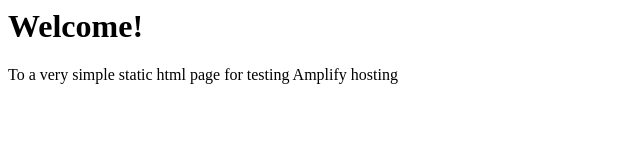
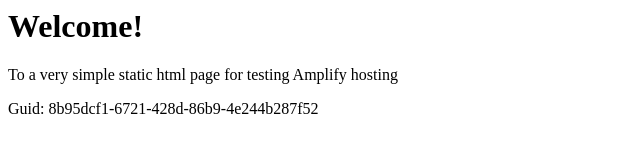
Before and after one commit to aws-aemilia-cdg/Github-PR-Commit-Integration-Test-DoNotTouch-Gith-OKSLNVO2-v1-preprod-eu-west-3, a website: page src/index.html in a window 1280 px wide. Shown: the whole page, without its empty margins (0-640 px from the left). Drawn offline with Linux system fonts and the light colour scheme.

Commit message:
commit from integ tests

```diff
--- a/src/index.html
+++ b/src/index.html
@@ -1,3 +1,5 @@
+
+
 <html lang="en">
 
 <head>
@@ -10,6 +12,6 @@
 <body>
     <h1>Welcome!</h1>
     <p>To a very simple static html page for testing Amplify hosting</p>
-</body>
+    <p>Guid: 8b95dcf1-6721-428d-86b9-4e244b287f52</p></body>
 
 </html>
```
